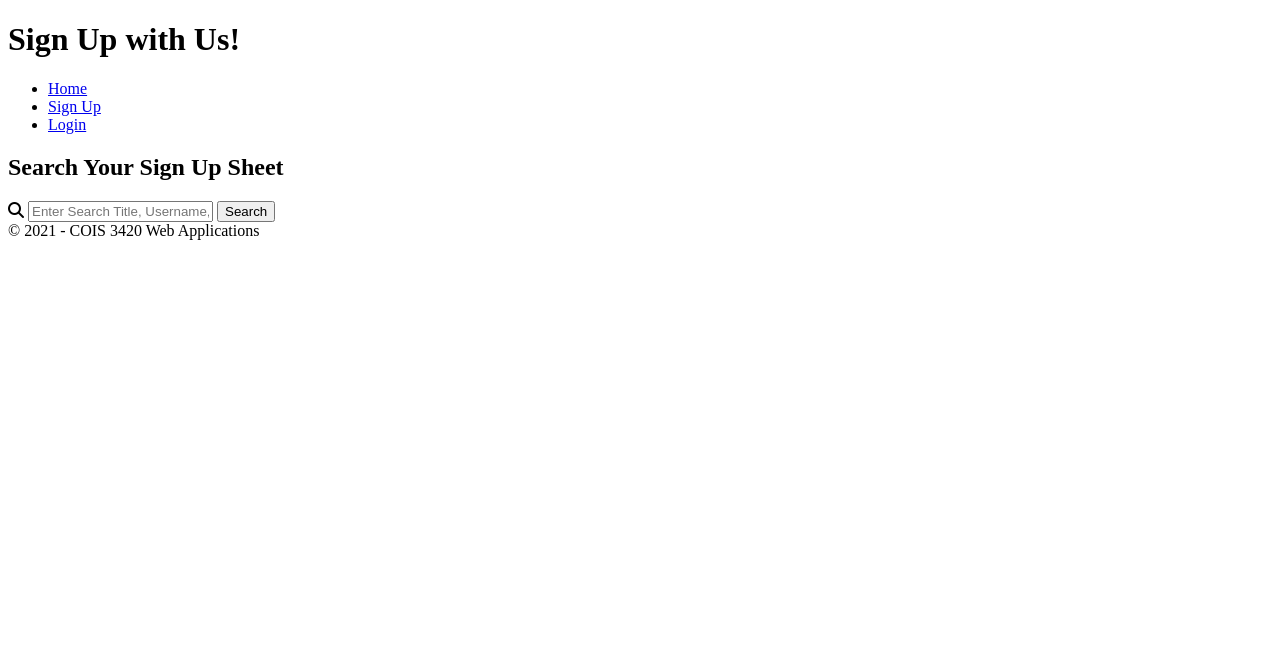
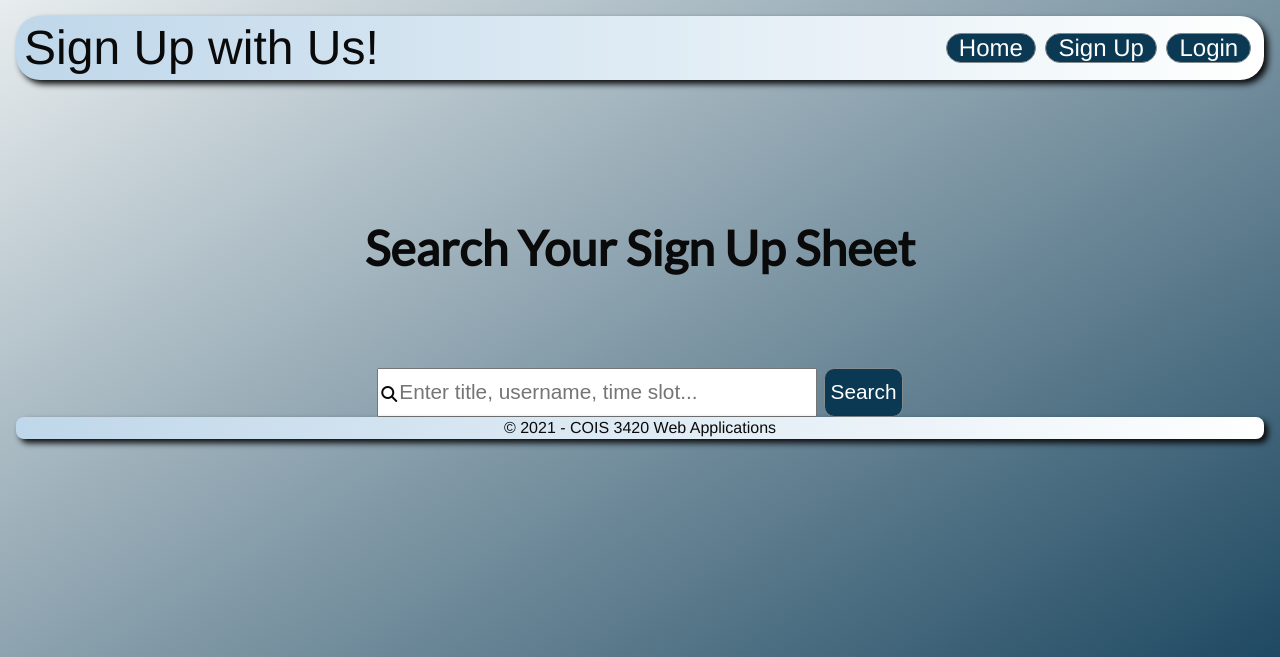
Before and after one commit to yencoder/Signup-Webpage, a PHP site: page /search.php in a window 1280 px wide. Shown: the top 657 px of the page. Run offline with PHP 8.4, Linux system fonts and the light colour scheme; some libraries are stand-ins or nearby versions.

Commit message:
Update search.php

```diff
--- a/search.php
+++ b/search.php
@@ -5,15 +5,17 @@
     <meta name="viewport" content="width=device-width, initial-scale=1.0" />
     <script src="https://kit.fontawesome.com/6786f5cbb4.js" crossorigin="anonymous"></script>
     <title>Search Page</title>
-    <link rel="stylesheet" href="styles/search.css" />
+    <link rel="stylesheet" href="styles/master.css" />
   </head>
   <body>
     <?php include 'includes/header.php';?>
+    <form class="searchform">
     <h2>Search Your Sign Up Sheet</h2>
-    <section>
+    <section class = "search">
     <i class="fa fa-search"></i>
-    <input id="search" name="search" type="text" placeholder="Enter Search Title, Username, Time Slot..." />
+    <input id="search" name="search" type="text" placeholder="Enter title, username, time slot..." />
     <button id="go">Search</button>
 </section>
+</form>
     <?php include "includes/footer.php" ?>
 </body>
```
